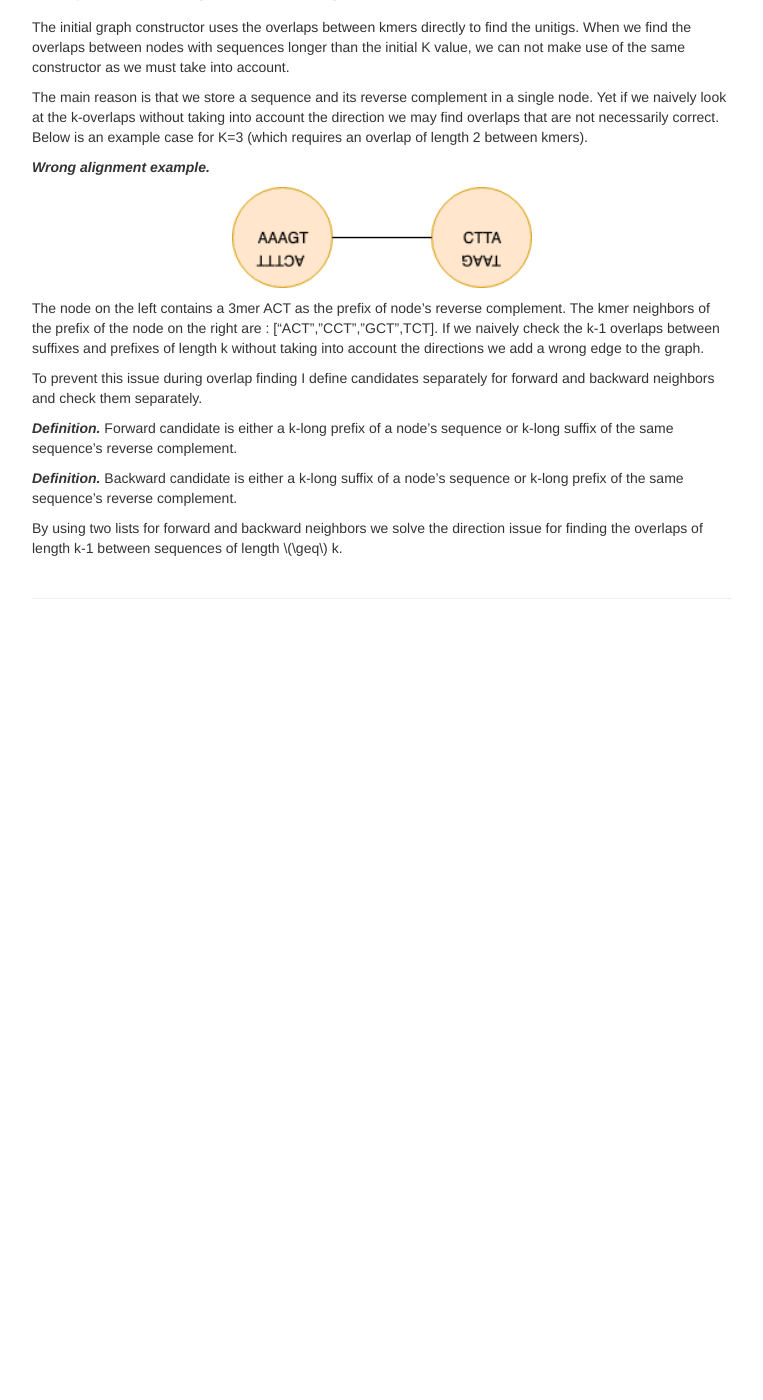
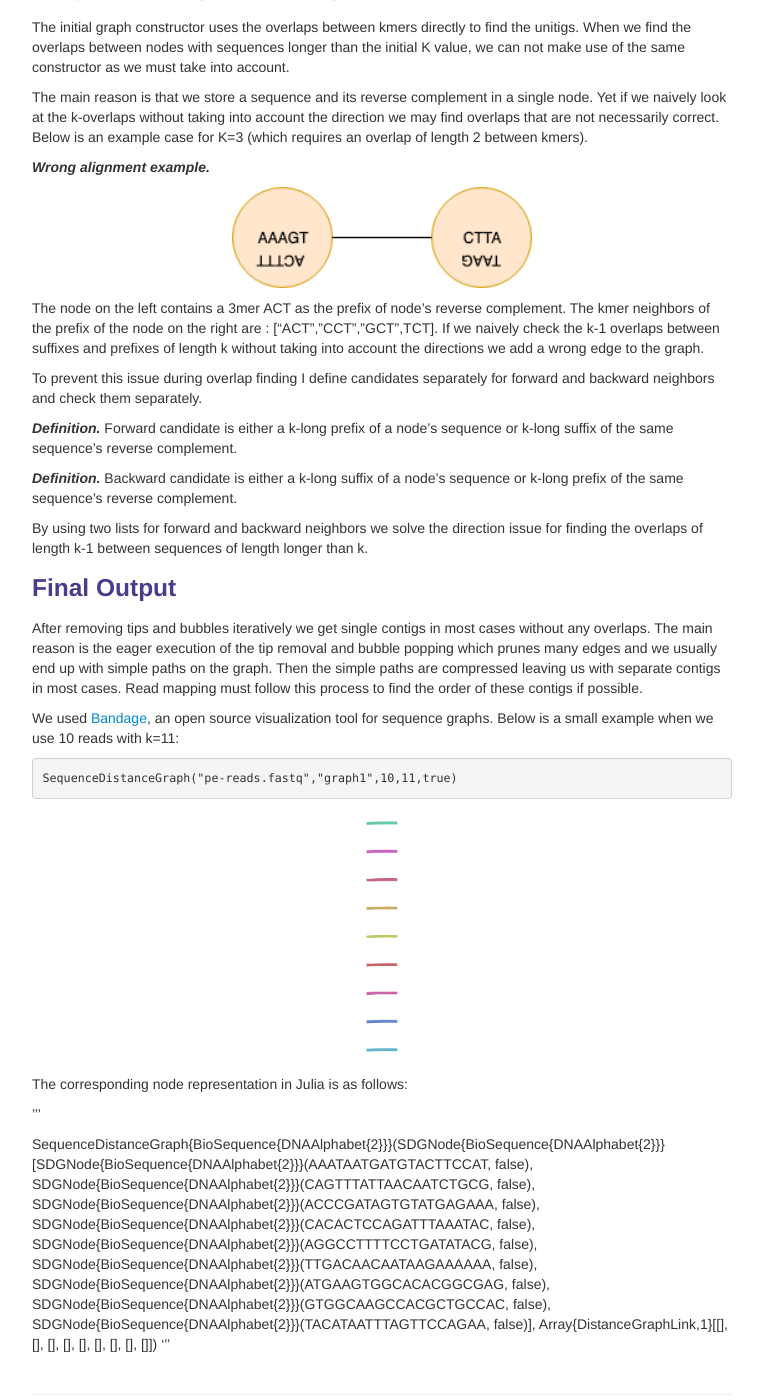
Before and after one commit to ardakdemir/ardakdemir.github.io, a Jekyll site: the page built from pages/gsoc.md, in a window 1280 px wide and 1400 px high, scrolled down 10540 px. Shown: the whole window, without its empty margins (258-1021 px from the left). Built offline with Jekyll 4.4.1, drawn with Linux system fonts in a browser that asks for light colours; before the commit the page ends 11170 px from its top, so only the background shows below that.

````diff
--- a/pages/gsoc.md
+++ b/pages/gsoc.md
@@ -463,4 +463,28 @@
 
 ***Definition.*** Backward candidate is either a k-long suffix of a node's sequence or k-long prefix of the same sequence's reverse complement.
 
-By using two lists for forward and backward neighbors we solve the direction issue for finding the overlaps of length k-1 between sequences of length $$\geq$$ k.
+By using two lists for forward and backward neighbors we solve the direction issue for finding the overlaps of length k-1 between sequences of length longer than k.
+
+
+
+### Final Output
+
+After removing tips and bubbles iteratively we get single contigs in most cases without any overlaps. The main reason is the eager execution of the tip removal and bubble popping which prunes many edges  and we usually end up with simple paths on the graph. Then the simple paths are compressed leaving us with separate contigs in most cases. Read mapping must follow this process to find the order of these contigs if possible.
+
+We used [Bandage](https://rrwick.github.io/Bandage/), an open source visualization tool for sequence graphs.
+Below is a small example when we use 10 reads with k=11:
+
+```
+SequenceDistanceGraph("pe-reads.fastq","graph1",10,11,true)
+```
+
+<p align="center">
+<img src="publpics/graph.png?" alt="contigs" width="300" height="300">
+</p>
+
+The corresponding node representation in Julia is as follows:
+
+'''
+
+SequenceDistanceGraph{BioSequence{DNAAlphabet{2}}}(SDGNode{BioSequence{DNAAlphabet{2}}}[SDGNode{BioSequence{DNAAlphabet{2}}}(AAATAATGATGTACTTCCAT, false), SDGNode{BioSequence{DNAAlphabet{2}}}(CAGTTTATTAACAATCTGCG, false), SDGNode{BioSequence{DNAAlphabet{2}}}(ACCCGATAGTGTATGAGAAA, false), SDGNode{BioSequence{DNAAlphabet{2}}}(CACACTCCAGATTTAAATAC, false), SDGNode{BioSequence{DNAAlphabet{2}}}(AGGCCTTTTCCTGATATACG, false), SDGNode{BioSequence{DNAAlphabet{2}}}(TTGACAACAATAAGAAAAAA, false), SDGNode{BioSequence{DNAAlphabet{2}}}(ATGAAGTGGCACACGGCGAG, false), SDGNode{BioSequence{DNAAlphabet{2}}}(GTGGCAAGCCACGCTGCCAC, false), SDGNode{BioSequence{DNAAlphabet{2}}}(TACATAATTTAGTTCCAGAA, false)], Array{DistanceGraphLink,1}[[], [], [], [], [], [], [], [], []])
+'''
````
Also changed, not shown: pages/publpics/graph.png (added).
